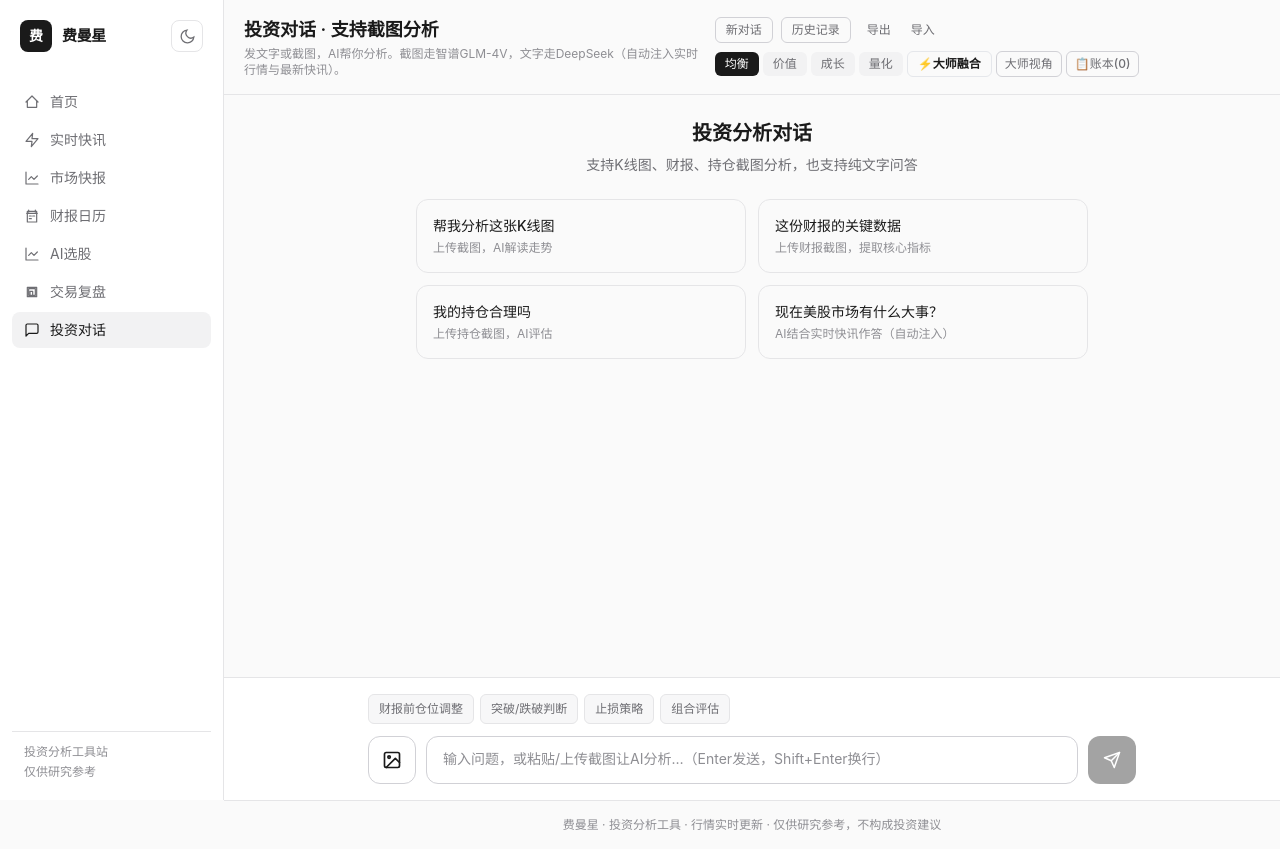
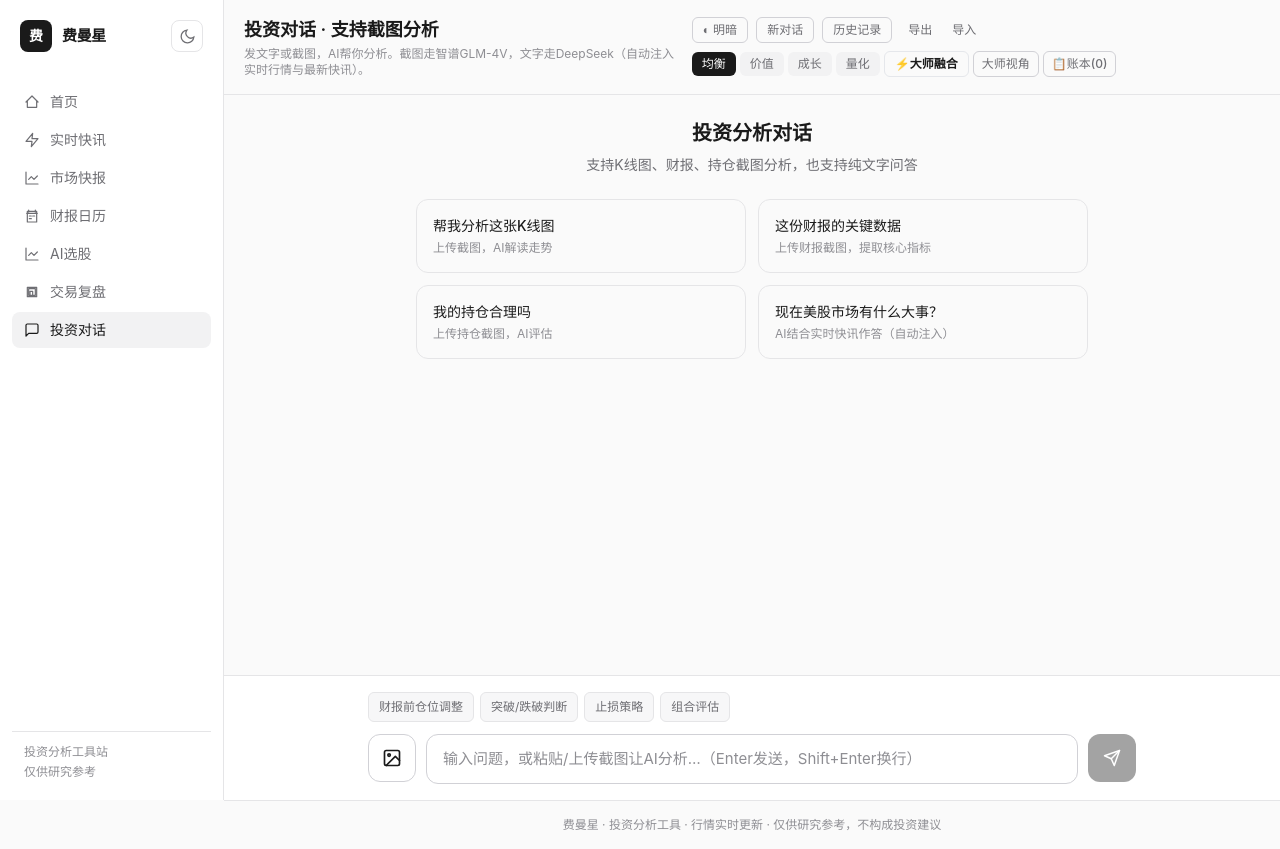
Before and after one commit to loicluo08-ui/feiman-star, a Next.js app: page /invest/chat in a window 1280 px wide. Built offline with nearby package versions, Linux system fonts and the light colour scheme.

Commit message:
feat: 体验收尾三件——明暗主题切换按钮(header)+输入框聚焦环升级+移动端消息间距适配

```diff
--- a/app/invest/chat/page.tsx
+++ b/app/invest/chat/page.tsx
@@ -805,6 +805,18 @@ export default function ChatPage() {
           </div>
           <div className="flex flex-wrap items-center gap-2">
             <button
+              onClick={() => {
+                const el = document.documentElement;
+                const cur = el.dataset.theme === "dark" ? "light" : "dark";
+                el.dataset.theme = cur;
+                try { localStorage.setItem("feimanstar_theme", cur); } catch {}
+              }}
+              className="rounded-md border border-[var(--border-strong)] px-2.5 py-1 text-xs font-medium text-[var(--text-secondary)] transition-colors hover:border-[var(--text)] hover:text-[var(--text)]"
+              title="切换明暗主题"
+            >
+              ◐ 明暗
+            </button>
+            <button
               onClick={startNewConversation}
               className="rounded-md border border-[var(--border-strong)] px-2.5 py-1 text-xs font-medium text-[var(--text-secondary)] transition-colors hover:border-[var(--text)] hover:text-[var(--text)]"
               title="开始新对话（当前对话自动存入历史）"
@@ -1051,7 +1063,7 @@ export default function ChatPage() {
             </div>
           </div>
         ) : (
-          <div className="mx-auto max-w-3xl space-y-7">
+          <div className="mx-auto max-w-3xl space-y-7 px-4 sm:px-0">
             {messages.map((m, i) => (
               <div key={i} className={`msg-in ${m.role === "user" ? "flex justify-end" : "flex items-start gap-3"}`}>
                 {m.role === "assistant" ? (
@@ -1257,7 +1269,7 @@ export default function ChatPage() {
               rows={1}
               maxLength={4000}
               placeholder="输入问题，或粘贴/上传截图让AI分析…（Enter发送，Shift+Enter换行）"
-              className="min-h-12 flex-1 resize-none self-center overflow-y-auto rounded-xl border border-[var(--border-strong)] px-4 py-3 text-sm outline-none transition-colors focus:border-[var(--text)]"
+              className="min-h-12 flex-1 resize-none self-center overflow-y-auto rounded-xl border border-[var(--border-strong)] bg-[var(--surface)] px-4 py-3 text-[15px] leading-6 outline-none transition-all focus:border-[var(--text)] focus:ring-2 focus:ring-[var(--border-strong)]/40"
             />
             <button
               onClick={loading ? stopGeneration : submit}
```
